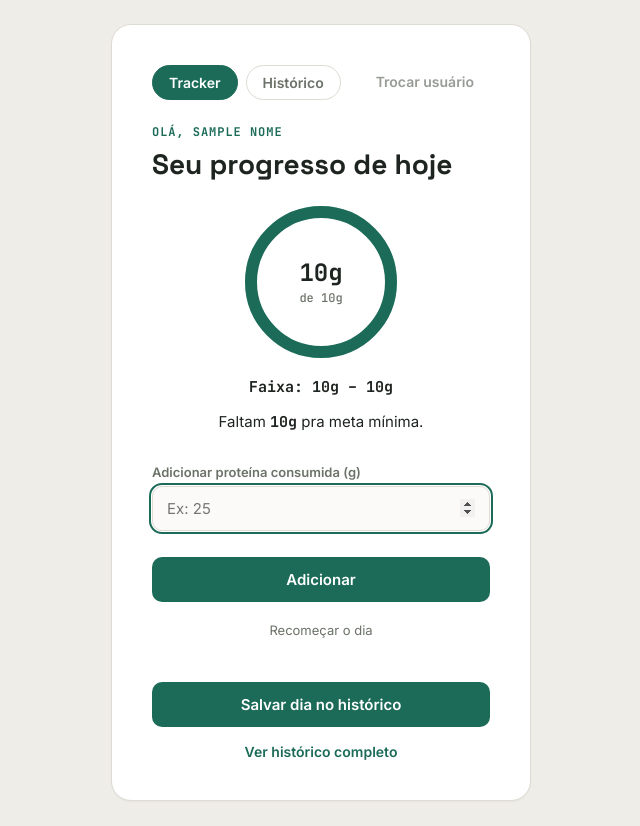
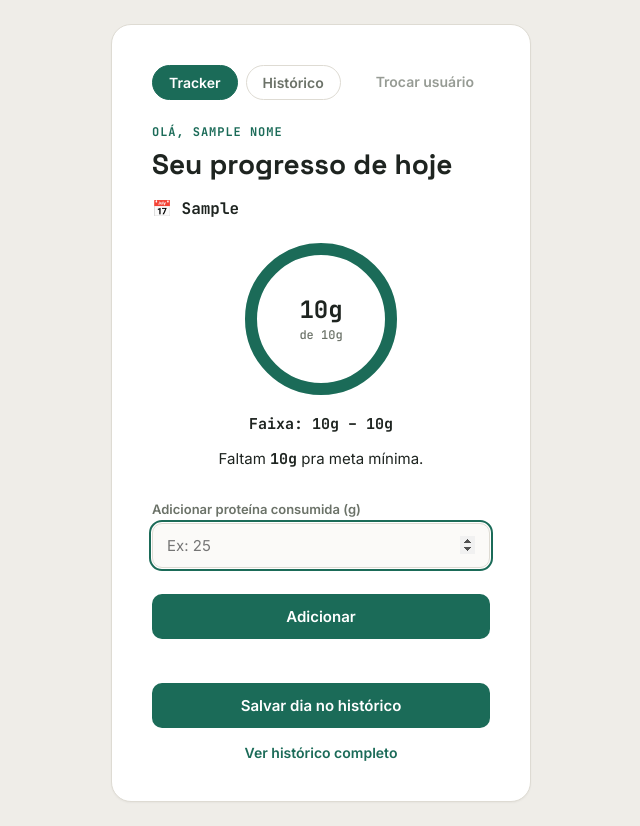
Before and after one commit to Arthur-Isidoro/Protein-Tracker, a Flask app: template templates/tracker.html in a window 1280 px wide. Shown: the whole page, without its empty margins (319-959 px from the left). Before the commit the page ends 801 px from the top, so only its background shows below. Run offline with Flask 3, Linux system fonts and the light colour scheme; the template is opened without the code that fills it: most values are stand-ins (such as "Sample title", 1, 10 or a date in 2020).

Commit message:
Update tracker.html
exibe data de hoje por extenso e feedback detalhado ao bater a meta; remove botão de recomeçar o dia

```diff
--- a/templates/tracker.html
+++ b/templates/tracker.html
@@ -18,6 +18,7 @@
 
         <p class="eyebrow">Olá, {{ nome }}</p>
         <h1>Seu progresso de hoje</h1>
+        <p class="data-hoje mono">📅 {{ hoje_extenso }}</p>
 
         <div class="ring-wrap">
             <svg viewBox="0 0 160 160" class="ring">
@@ -41,6 +42,7 @@
             {% if faixa_unica %}
                 {% if meta_batida %}
                     <p class="status-ok">Meta batida! 🎉</p>
+                    <p class="meta-detalhe">Você consumiu <span class="mono">{{ consumo | round(1) }}g</span> de proteína hoje.</p>
                 {% else %}
                     <p>Faltam <span class="mono">{{ restante | round(1) }}g</span> pra bater sua meta.</p>
                 {% endif %}
@@ -62,8 +64,6 @@
             <button type="submit">Adicionar</button>
         </form>
 
-        <a href="{{ url_for('reiniciar') }}" class="reset-link">Recomeçar o dia</a>
-
         <form method="POST" action="{{ url_for('registrar') }}" class="form">
             <button type="submit">Salvar dia no histórico</button>
         </form>
```
